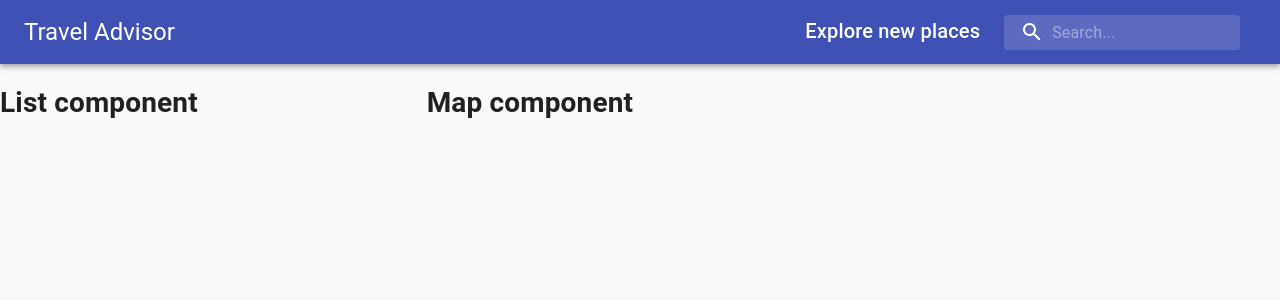
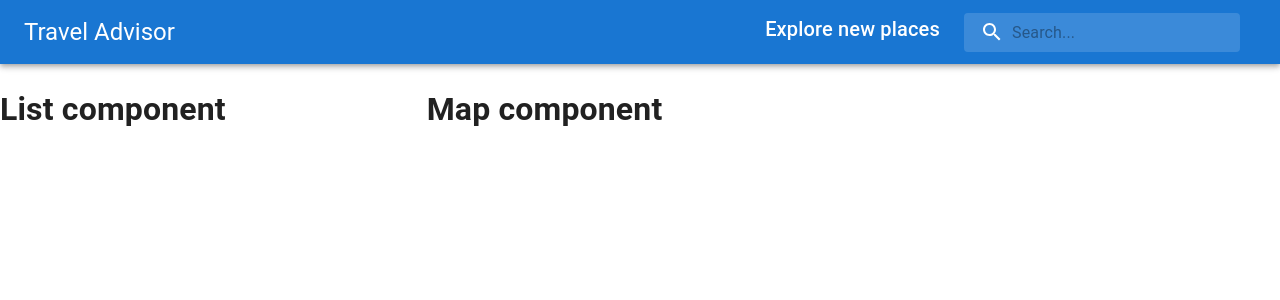
Before and after one commit to vibhuRathore/travelAppAdvisor, a React (Create React App) app: page / in a window 1280 px wide. Shown: the top 300 px of the page. Built offline with nearby package versions, Linux system fonts and the light colour scheme; the HTML template or start-up script is replaced by a standard one.

Commit message:
fix: bumped to MUI(v5) from MaterialUI(v4)

```diff
--- a/src/App.jsx
+++ b/src/App.jsx
@@ -1,12 +1,13 @@
-import { CssBaseline, Grid } from '@material-ui/core';
-
+import { createTheme, CssBaseline, Grid, ThemeProvider } from '@mui/material';
 import Header from './components/Header';
 import List from './components/List';
 import Map from './components/Map';
 
+const theme = createTheme();
+
 export default function App() {
   return (
-    <>
+    <ThemeProvider theme={theme}>
       <CssBaseline />
       <Header />
       <Grid container spacing={3} style={{ width: '100vw' }}>
@@ -17,6 +18,6 @@ export default function App() {
           <Map />
         </Grid>
       </Grid>
-    </>
+    </ThemeProvider>
   );
 }
--- a/src/components/Header/Header.jsx
+++ b/src/components/Header/Header.jsx
@@ -1,5 +1,5 @@
-import { AppBar, Box, InputBase, Toolbar, Typography } from '@material-ui/core';
-import { Search } from '@material-ui/icons';
+import { AppBar, Box, InputBase, Toolbar, Typography } from '@mui/material';
+import { Search } from '@mui/icons-material';
 
 import useStyles from './styles';
 
--- a/src/components/Header/styles.js
+++ b/src/components/Header/styles.js
@@ -1,4 +1,5 @@
-import { alpha, makeStyles } from '@material-ui/core';
+import { makeStyles } from '@mui/styles';
+import { alpha } from '@mui/material';
 
 export default makeStyles((theme) => ({
   title: {
@@ -33,8 +34,8 @@ export default makeStyles((theme) => ({
     color: 'inherit',
   },
   inputInput: {
-    padding: theme.spacing(1, 1, 1, 0),
-    paddingLeft: `calc(1em + ${theme.spacing(4)}px)`,
+    padding: `${theme.spacing(1, 1, 1, 0)} !important`,
+    paddingLeft: `calc(1em + ${theme.spacing(4)}) !important`,
     transition: theme.transitions.create('width'),
     width: '100%',
     [theme.breakpoints.up('md')]: { width: '20ch' },
```
Also changed, not shown: package.json (+5 -3 lines), 1 other file (tests, documents, lock files or other folders).
